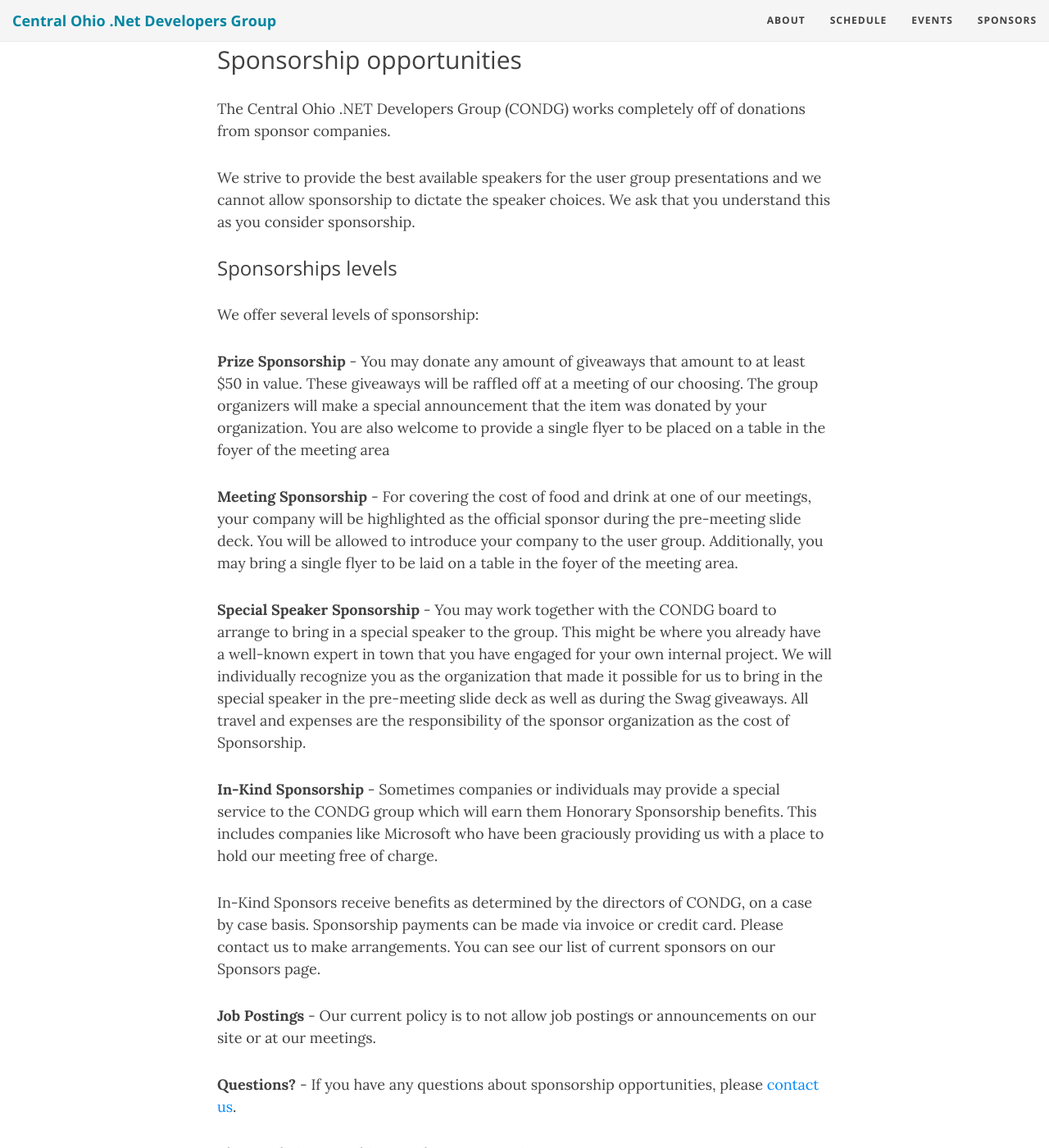
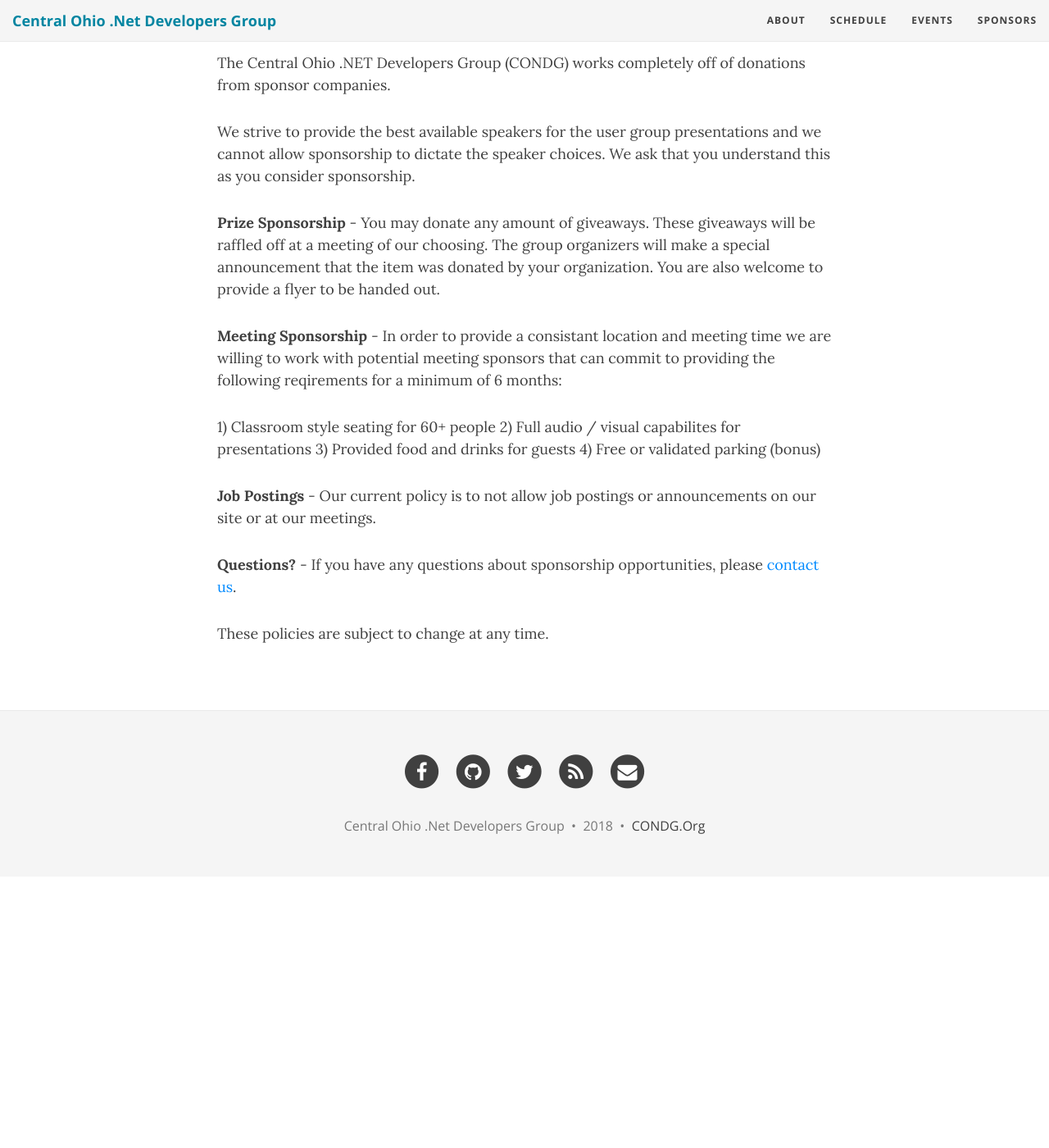
Before and after one commit to condg/condg.github.io, a Jekyll site: the page built from sponsors.md, in a window 1280 px wide and 1400 px high, scrolled down 664 px. Shown: the whole window at 82% size. Built offline with Jekyll 4.4.1, drawn with Linux system fonts in a browser that asks for light colours; comment, search, counter and statistics services are not loaded; after the commit the page ends 1733 px from its top, so only the background shows below that; some of the changed text lies outside the part shown.

Commit message:
Updated sponsor page

```diff
--- a/sponsors.md
+++ b/sponsors.md
@@ -6,11 +6,14 @@
 ---
 <style> table { border: 0px; } </style>
 
-### Prize Sponsors
+### Prize Sponsor(s)
 
-| [![Nevron](/images/sponsors/nevron_small.png "Nevron")](http://nevron.com/) | [![CouchBase](/images/sponsors/couchbase_small.png "CouchBase")](https://www.couchbase.com/) |
-| [![Progress](/images/sponsors/progress_small.png "Progress")](https://www.progress.com/) | [![Microsoft](/images/sponsors/microsoft_small.png "Microsoft")](https://www.microsoft.com/) |
-|[![JetBrains](/images/sponsors/jetbrains_small.png "JetBrains")](https://www.jetbrains.com/) | &nbsp; |
+| [![JetBrains](/images/sponsors/jetbrains_small.png "JetBrains")](https://www.jetbrains.com/) | [![CouchBase](/images/sponsors/couchbase_small.png "CouchBase")](https://www.couchbase.com/) |
+
+
+### Meeting Sponsor(s)
+
+| [![ICC](/images/sponsors/icc_small.png "ICC")](https://www.icctechnology.com/)  |
 
 ## Sponsorship opportunities
 
@@ -19,34 +22,17 @@
 We strive to provide the best available speakers for the user group presentations and we cannot allow
 sponsorship to dictate the speaker choices. We ask that you understand this as you consider sponsorship.
 
-### Sponsorships levels
+**Prize Sponsorship** - You may donate any amount of giveaways. These giveaways will be raffled off at
+a meeting of our choosing. The group organizers will make a special announcement that the item was
+donated by your organization. You are also welcome to provide a flyer to be handed out.
 
-We offer several levels of sponsorship:
+**Meeting Sponsorship** - In order to provide a consistant location and meeting time we are willing to work
+with potential meeting sponsors that can commit to providing the following reqirements for a minimum of 6 months:
 
-**Prize Sponsorship** - You may donate any amount of giveaways that amount to at least $50 in value.
-These giveaways will be raffled off at a meeting of our choosing. The group organizers will make a
-special announcement that the item was donated by your organization. You are also welcome to
-provide a single flyer to be placed on a table in the foyer of the meeting area
-
-**Meeting Sponsorship** - For covering the cost of food and drink at one of our meetings, your company
-will be highlighted as the official sponsor during the pre-meeting slide deck. You will be allowed to
-introduce your company to the user group. Additionally, you may bring a single flyer to be laid on a table
-in the foyer of the meeting area.
-
-**Special Speaker Sponsorship** - You may work together with the CONDG board to arrange to bring in a
-special speaker to the group. This might be where you already have a well-known expert in town that
-you have engaged for your own internal project. We will individually recognize you as the organization
-that made it possible for us to bring in the special speaker in the pre-meeting slide deck as well as during
-the Swag giveaways. All travel and expenses are the responsibility of the sponsor organization as the
-cost of Sponsorship.
-
-**In-Kind Sponsorship** - Sometimes companies or individuals may provide a special service to
-the CONDG group which will earn them Honorary Sponsorship benefits. This includes companies like
-Microsoft who have been graciously providing us with a place to hold our meeting free of charge.
-
-In-Kind Sponsors receive benefits as determined by the directors of CONDG, on a case by case basis.
-Sponsorship payments can be made via invoice or credit card. Please contact us to make arrangements.
-You can see our list of current sponsors on our Sponsors page.
+1) Classroom style seating for 60+ people
+2) Full audio / visual capabilites for presentations
+3) Provided food and drinks for guests
+4) Free or validated parking (bonus)
 
 **Job Postings** - Our current policy is to not allow job postings or announcements on our site or at our
 meetings.
```
